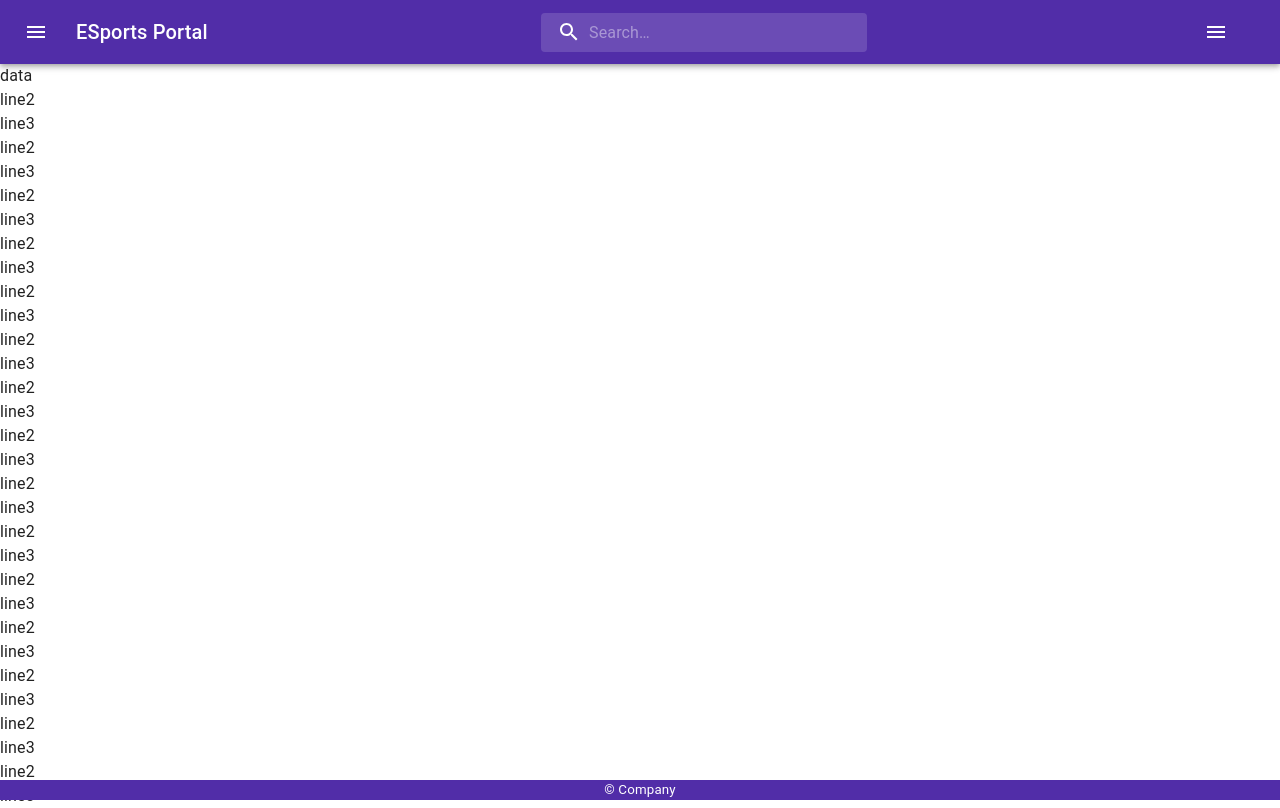
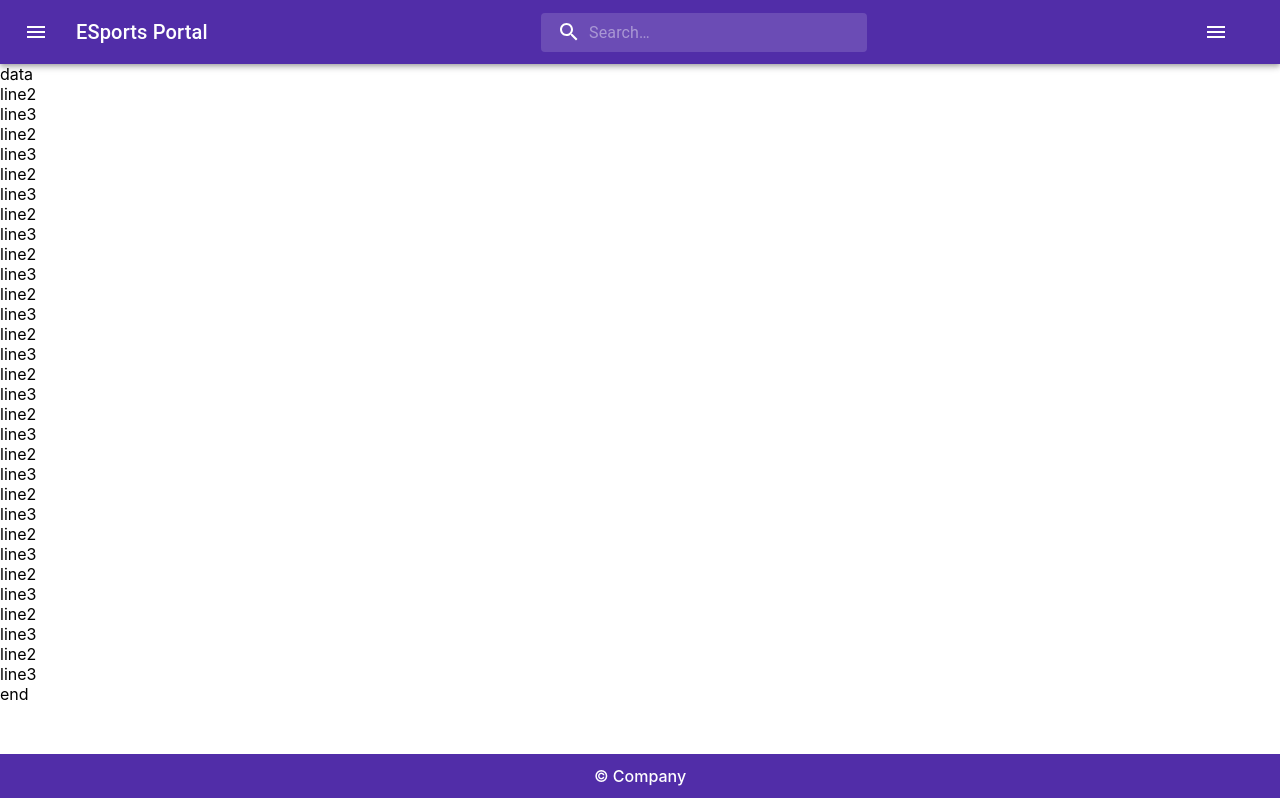
Before and after one commit to amansharma28997/csgo-website, a React (Create React App) app: page / in a window 1280 px wide. Built offline with nearby package versions, Linux system fonts and the light colour scheme.

Commit message:
change to basic UI and remove unnecessary comments

```diff
--- a/src/components/footer.js
+++ b/src/components/footer.js
@@ -3,17 +3,16 @@ export default function Footer() {
     <footer
       style={{
         color: "#ffffff",
-        position: "fixed",
+        position: "sticky",
         bottom: 0,
-        margin: "0px",
-        padding: "0px",
-        minWidth: "100%",
-        maxWidth: "100%",
         background: "#512da8",
-        height: "auto",
       }}
     >
-      <center style={{ fontSize: "smaller" }}>&copy; Company</center>
+      <center
+        style={{ fontSize: "medium", padding: "12px", fontWeight: "500" }}
+      >
+        &copy; Company
+      </center>
     </footer>
   );
 }
--- a/src/components/header.js
+++ b/src/components/header.js
@@ -5,10 +5,8 @@ import {
   AppBar,
   Toolbar,
   IconButton,
-  Box,
   Typography,
   Stack,
-  CssBaseline,
 } from "@mui/material";
 import MenuIcon from "@mui/icons-material/Menu";
 import SearchIcon from "@mui/icons-material/Search";
@@ -42,7 +40,6 @@ const StyledInputBase = styled(InputBase)(({ theme }) => ({
   color: "inherit",
   "& .MuiInputBase-input": {
     padding: theme.spacing(1, 1, 1, 0),
-    // vertical padding + font size from searchIcon
     paddingLeft: `calc(1em + ${theme.spacing(4)})`,
     transition: theme.transitions.create("width"),
     width: "100%",
@@ -57,9 +54,7 @@ const StyledInputBase = styled(InputBase)(({ theme }) => ({
 
 export default function Header() {
   return (
-    <Box sx={{ flexGrow: 1 }}>
-      <CssBaseline />
-      <AppBar position="static">
+    <AppBar position="sticky">
       <Toolbar
         sx={{
           justifyContent: "space-between",
@@ -104,6 +99,5 @@ export default function Header() {
         </IconButton>
       </Toolbar>
     </AppBar>
-    </Box>
   );
 }
--- a/src/components/ranking.js
+++ b/src/components/ranking.js
@@ -1,6 +1,13 @@
 export default function Ranking() {
   return (
-    <>
+    <span
+      style={{
+        minHeight: "calc(100vh - 110px)",
+        display: "flex",
+        flexDirection: "column",
+        position: "relative",
+      }}
+    >
       data
       <br />
       line2
@@ -62,6 +69,8 @@ export default function Ranking() {
       line2
       <br />
       line3
-    </>
+      <br />
+      end
+    </span>
   );
 }
```
Also changed, not shown: public/index.html (+0 -10 lines). Lines whose indentation alone changed are shown as unchanged.
